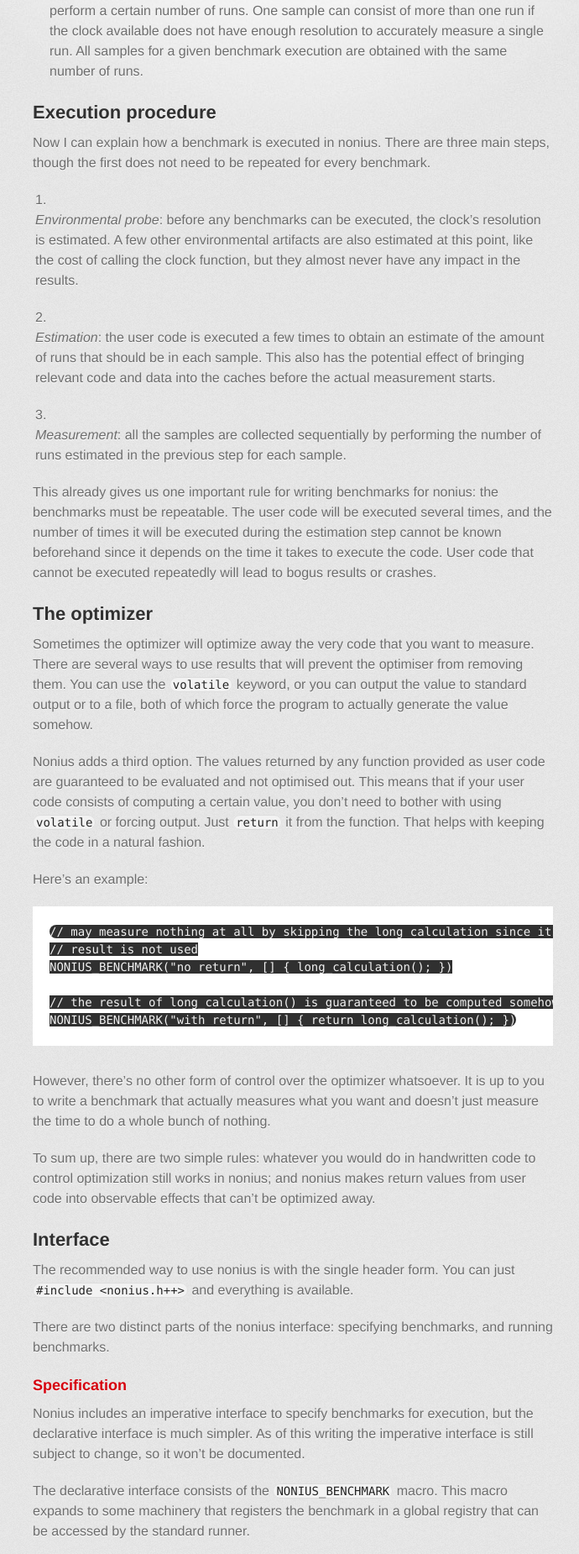
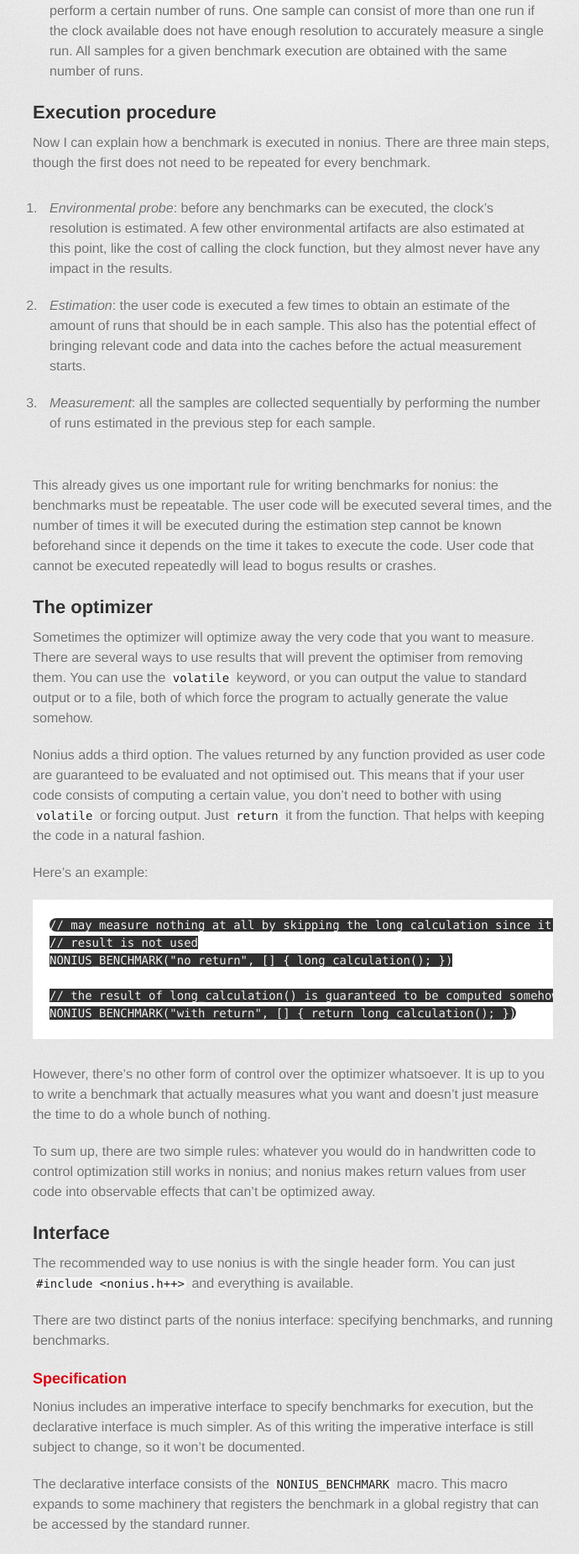
Before and after one commit to libnonius/nonius, a Jekyll site: the page built from authoring-benchmarks.md, in a window 1280 px wide. Shown: the part 405-2255 px from the top of the page at 84% size, without its empty margins (291-981 px from the left). Built offline with Jekyll 4.4.1, drawn with Linux system fonts in a browser that asks for light colours; some web fonts are replaced.

Commit message:
Fixes ordered list style

```diff
--- a/css/stylesheet.css
+++ b/css/stylesheet.css
@@ -284,9 +284,13 @@
   padding-left: 20px;
 }
 
+ol {
+  padding: 10px;
+}
+
 ol li {
-  list-style: decimal inside;
-  padding-left: 3px;
+  list-style: decimal;
+  padding-left: 10px;
 }
 
 dl dt {
```
